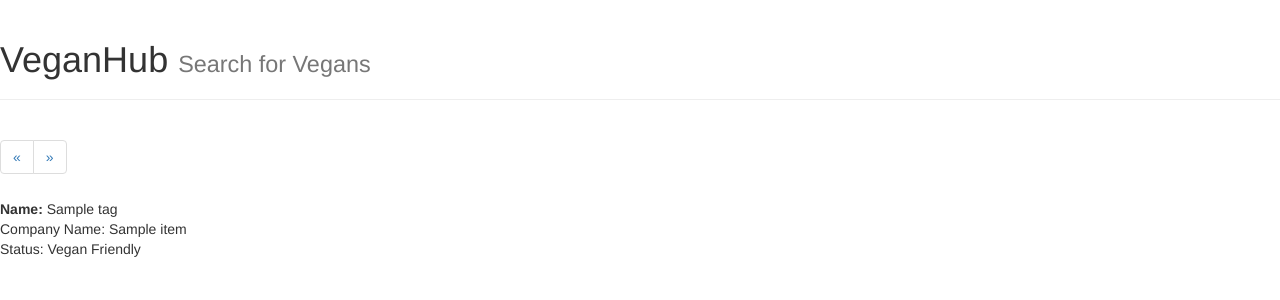
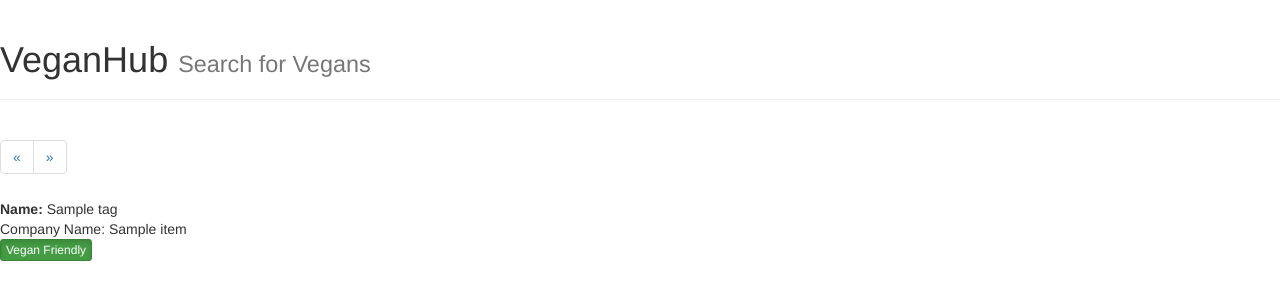
Before and after one commit to emlam/VeganHub, a Flask app: template templates/drink_search.html in a window 1280 px wide. Shown: the top 300 px of the page. Run offline with Flask 2, Linux system fonts and the light colour scheme; the template is opened without the code that fills it: most values are stand-ins (such as "Sample title", 1, 10 or a date in 2020); some libraries are stand-ins or nearby versions.

Commit message:
added bootstrap butons for status

```diff
--- a/templates/drink_search.html
+++ b/templates/drink_search.html
@@ -15,9 +15,21 @@
 <p class="result">
 <strong>Name: </strong> {{ item.tag }} <br>
 Company Name: {{ item.company_name }} <br>
-Status: {{ item.status }}
+<!-- Status: {{ item.status }} -->
+
+{% if item.status == 'Vegan Friendly' %}
+  <button type="button" class="btn btn-success btn-xs active">Vegan Friendly </button>
+{% elif item.status == 'Has Some Vegan Options'%}
+  <button type="button" class="btn btn-warning btn-xs active">Has Some Vegan Options </button>
+{% elif item.status == 'Not Vegan Friendly'%}
+ <button type="button" class="btn btn-danger btn-xs active">Not Vegan Friendly </button>
+
+{% endif %}
+
 <div>
 {% endfor %}
+
+
 <script>
 // setting up our pagination Function
 function setupPagination() {
```
